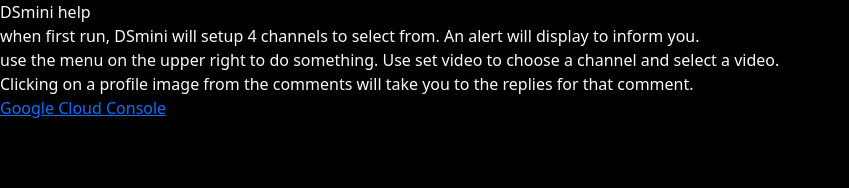
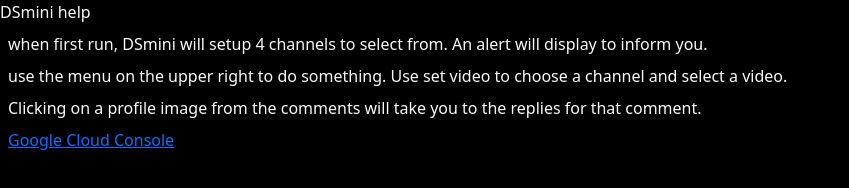
Before and after one commit to TrollHunterProductions/TrollHunterProductions.github.io, a plain HTML site: page dsmini/help.html in a window 1280 px wide. Shown: the whole page, without its empty margins (0-849 px from the left). Drawn offline with nearby package versions, Linux system fonts and the light colour scheme.

Commit message:
Add files via upload

```diff
--- a/dsmini/help.html
+++ b/dsmini/help.html
@@ -14,10 +14,10 @@
   </head>
   <body class="bg-black text-light">
     <div>DSmini help</div>
-    <div>when first run, DSmini will setup 4 channels to select from. An alert will display to inform you. </div>
-    <div>use the menu on the upper right to do something. Use set video to choose a channel and select a video.</div>
-    <div>Clicking on a profile image from the comments will take you to the replies for that comment.</div>
+    <div class="m-2">when first run, DSmini will setup 4 channels to select from. An alert will display to inform you. </div>
+    <div class="m-2">use the menu on the upper right to do something. Use set video to choose a channel and select a video.</div>
+    <div class="m-2">Clicking on a profile image from the comments will take you to the replies for that comment.</div>
 
-    <div><a href="https://console.cloud.google.com" target="_blank">Google Cloud Console</a></div>
+    <div class="m-2"><a href="https://console.cloud.google.com" target="_blank">Google Cloud Console</a></div>
   </body>
 </html>
```
